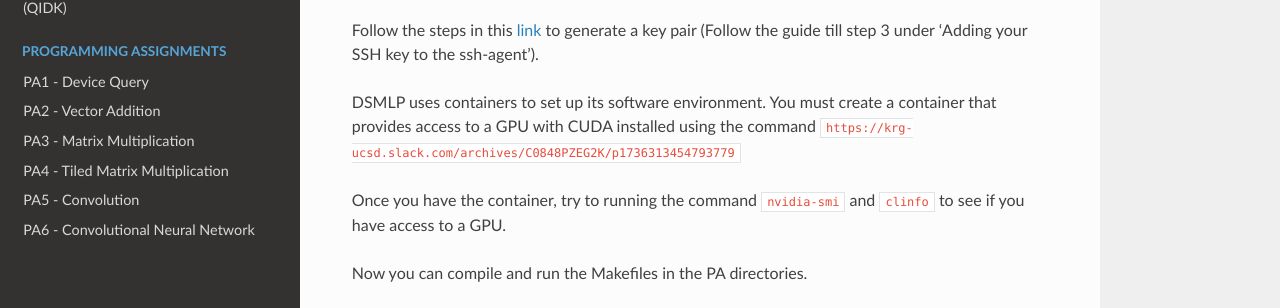
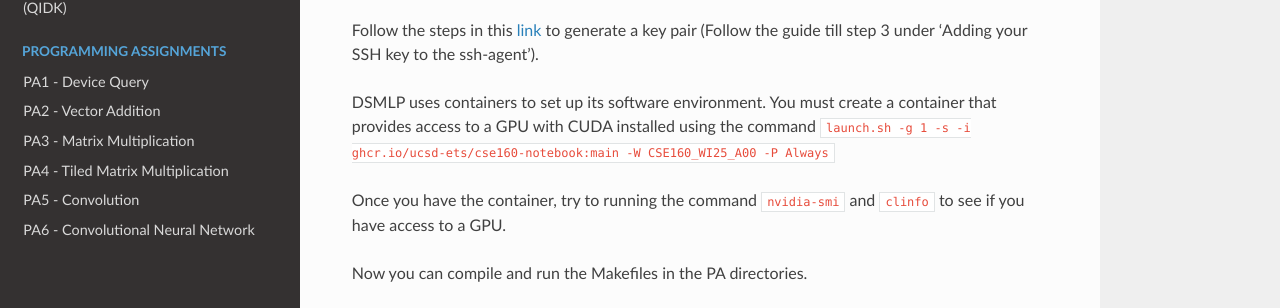
Before and after one commit to KastnerRG/cse160-docs, a Sphinx documentation site: the page built from docs/source/DSMLP.rst, in a window 1280 px wide and 1195 px high. Shown: the part 342-650 px from the top of the window. Built offline with Sphinx 7.4.7 and the Read the Docs theme 3.1.0, drawn with Linux system fonts in a browser that asks for light colours; formulas are drawn with MathJax 3.

Commit message:
fix: command for dsmlp

```diff
--- a/docs/source/DSMLP.rst
+++ b/docs/source/DSMLP.rst
@@ -10,7 +10,7 @@ You can login to DSMLP using by :code:`ssh USERNAME@dsmlp-login.ucsd.edu`. Your
 
 Follow the steps in this `link <https://docs.github.com/en/authentication/connecting-to-github-with-ssh/generating-a-new-ssh-key-and-adding-it-to-the-ssh-agent?platform=mac#about-ssh-key-passphrases>`_ to generate a key pair (Follow the guide till step 3 under 'Adding your SSH key to the ssh-agent').
 
-DSMLP uses containers to set up its software environment. You must create a container that provides access to a GPU with CUDA installed using the command :code:`https://krg-ucsd.slack.com/archives/C0848PZEG2K/p1736313454793779`
+DSMLP uses containers to set up its software environment. You must create a container that provides access to a GPU with CUDA installed using the command :code:`launch.sh -g 1 -s -i ghcr.io/ucsd-ets/cse160-notebook:main -W CSE160_WI25_A00 -P Always`
 
 Once you have the container, try to running the command :code:`nvidia-smi` and :code:`clinfo` to see if you have access to a GPU.
 
```
